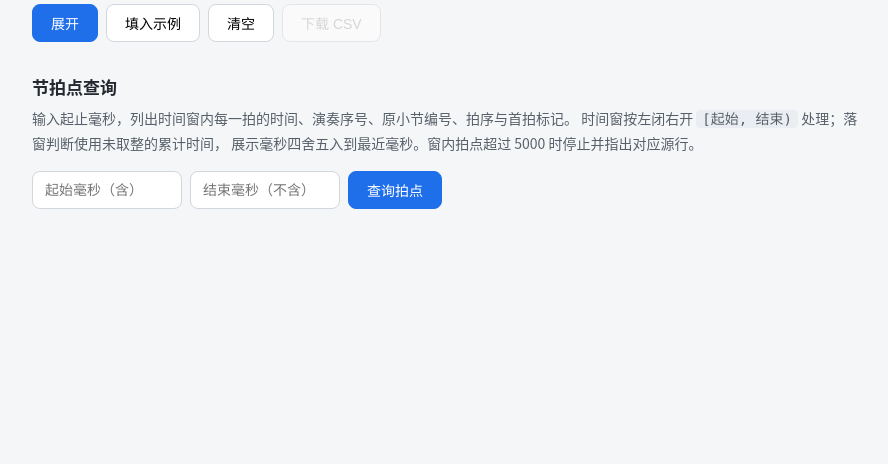
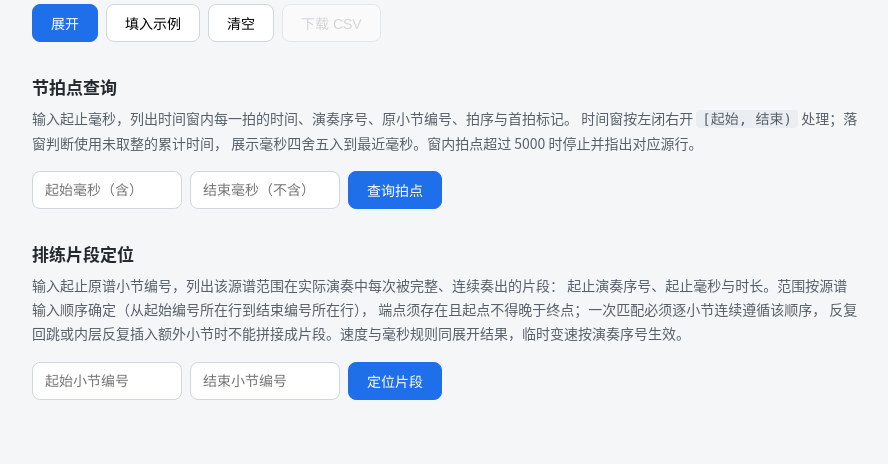
Before and after one commit to hopkinsjoann402/solo-gsb-bb5c15ad-01976026-27d0-5051-9802-8b71ed1a1359, a Flask app: page / in a window 1280 px wide. Shown: the part 680-1144 px from the top of the page, without its empty margins (194-1082 px from the left). Before the commit the page ends 889 px from the top, so only its background shows below. Run offline with Flask 3, Linux system fonts and the light colour scheme.

Commit message:
GSB 01976026-27d0-5051-9802-8b71ed1a1359 B: platform archive

```diff
--- a/app.py
+++ b/app.py
@@ -6,7 +6,8 @@ import os
 from flask import Flask, jsonify, render_template, request
 
 from repeats import (
-    MAX_BEATS, MAX_MEASURES, beats_in_window, expand, parse, parse_tempo_map,
+    MAX_BEATS, MAX_MEASURES, beats_in_window, expand, locate_segments, parse,
+    parse_tempo_map,
 )
 
 app = Flask(__name__)
@@ -48,6 +49,20 @@ def _parse_window(data):
     if end_ms <= start_ms:
         return None, None, "结束毫秒必须大于起始毫秒"
     return start_ms, end_ms, None
+
+
+def _parse_measure_num(data, key, label):
+    """校验原谱小节编号参数，返回 (编号, 错误描述)；通过时错误描述为 None。"""
+    value = data.get(key)
+    if isinstance(value, bool) or not isinstance(value, (int, float)):
+        return None, f"{label}小节编号必须是数字"
+    if isinstance(value, float):
+        if not math.isfinite(value) or not value.is_integer():
+            return None, f"{label}小节编号必须是整数"
+        value = int(value)
+    if value < 0:
+        return None, f"{label}小节编号不能为负数"
+    return value, None
 
 
 def _has_tempo(data):
@@ -158,6 +173,70 @@ def api_beats():
     return jsonify({"ok": True, "count": len(beats), "beats": beats})
 
 
+@app.post("/api/segments")
+def api_segments():
+    data = request.get_json(silent=True) or {}
+    text = data.get("input", "")
+    if not isinstance(text, str) or not text.strip():
+        return jsonify({
+            "ok": False,
+            "errors": [{"line": None, "message": "输入为空，请逐行输入小节编号"}],
+        })
+
+    root, errors = parse(text)
+    if errors:
+        return jsonify({"ok": False, "errors": errors})
+
+    start_num, err = _parse_measure_num(data, "start_num", "起始")
+    if err is not None:
+        return jsonify({"ok": False, "errors": [{"line": None, "message": err}]})
+    end_num, err = _parse_measure_num(data, "end_num", "结束")
+    if err is not None:
+        return jsonify({"ok": False, "errors": [{"line": None, "message": err}]})
+
+    # 提供了临时变速方案时，先展开一次取得总小节数以校验序号范围；
+    # 未提供方案时不做这次展开，行为与之前完全一致
+    tempo_map = None
+    if _has_tempo(data):
+        rows, overflow = expand(root)
+        if overflow is not None:
+            return jsonify({
+                "ok": False,
+                "overflow": True,
+                "errors": [_measure_overflow_error(overflow)],
+            })
+        tempo_map, tempo_errors = _parse_tempo(data, len(rows))
+        if tempo_errors:
+            return jsonify({"ok": False, "errors": tempo_errors})
+
+    result, error = locate_segments(root, start_num, end_num, tempo_map=tempo_map)
+    if error is not None:
+        if error["kind"] == "overflow":
+            return jsonify({
+                "ok": False,
+                "overflow": True,
+                "errors": [_measure_overflow_error(error["node"])],
+            })
+        if error["kind"] == "missing":
+            label = "起始" if error["which"] == "start" else "结束"
+            message = f"{label}小节编号 {error['num']} 在源谱中不存在"
+        else:  # 起点在源谱输入顺序中晚于终点
+            message = (
+                f"起始小节 {error['start_num']}（第 {error['start_line']} 行）"
+                f"在源谱中晚于结束小节 {error['end_num']}（第 {error['end_line']} 行）"
+            )
+        return jsonify({"ok": False, "errors": [{"line": None, "message": message}]})
+
+    return jsonify({
+        "ok": True,
+        "start_num": start_num,
+        "end_num": end_num,
+        "measures": result["measures"],
+        "count": len(result["segments"]),
+        "segments": result["segments"],
+    })
+
+
 if __name__ == "__main__":
     port = int(os.environ.get("PORT", "5000"))
     app.run(host="0.0.0.0", port=port)
--- a/repeats.py
+++ b/repeats.py
@@ -257,6 +257,28 @@ def _iter_playback(root, tempo_map=None):
         yield node, seq, bpm
 
 
+def source_measures(root):
+    """按源谱输入顺序返回小节节点列表（迭代实现，避免深嵌套递归溢出）。
+
+    不展开反复：分组只用于确定嵌套结构，返回顺序与输入行顺序一致。
+    """
+    nodes = []
+    stack = [[root["children"], 0]]  # 帧结构：[子节点列表, 下一个待处理下标]
+    while stack:
+        frame = stack[-1]
+        children, idx = frame
+        if idx >= len(children):
+            stack.pop()
+            continue
+        node = children[idx]
+        frame[1] += 1
+        if node["type"] == "measure":
+            nodes.append(node)
+        else:
+            stack.append([node["children"], 0])
+    return nodes
+
+
 def expand(root, limit=MAX_MEASURES, tempo_map=None):
     """按嵌套层级展开为实际演奏顺序。
 
@@ -331,3 +353,68 @@ def beats_in_window(root, start_ms, end_ms,
         # 整小节在窗口之前时按小节跨度跳过，不逐拍展开
         elapsed += duration
     return beats, None
+
+
+def locate_segments(root, start_num, end_num, tempo_map=None, limit=MAX_MEASURES):
+    """定位源谱范围在实际演奏中被完整、连续奏出的全部片段。
+
+    范围按源谱输入顺序确定：从编号 start_num 所在行到 end_num 所在行
+    （含端点）之间的所有小节构成目标序列。一次匹配要求展开后的演奏序列
+    逐小节连续、等序地经过该序列；反复回跳或内层反复插入额外小节会中断
+    连续性，不能跨处拼接成片段。速度轨迹与毫秒取整规则同 expand，
+    tempo_map 按演奏序号生效。
+
+    返回 (result, error)：
+    - result 为 {"measures": 目标序列小节数,
+                 "segments": [{"start_seq": 起始演奏序号, "end_seq": 结束演奏序号,
+                               "start_ms": 起始毫秒, "end_ms": 结束毫秒,
+                               "duration_ms": 时长毫秒}, ...]}；无匹配时 segments 为空
+    - error  为 None，或 {"kind": "missing", "which": "start" | "end", "num": 编号}
+                       | {"kind": "order", "start_num": 起点编号,
+                          "start_line": 起点行号, "end_num": 终点编号,
+                          "end_line": 终点行号}
+                       | {"kind": "overflow", "node": 导致超限的小节节点}
+    """
+    source = source_measures(root)
+    # 编号唯一（parse 已校验），编号 -> 源谱输入顺序中的位置
+    positions = {node["num"]: i for i, node in enumerate(source)}
+    if start_num not in positions:
+        return None, {"kind": "missing", "which": "start", "num": start_num}
+    if end_num not in positions:
+        return None, {"kind": "missing", "which": "end", "num": end_num}
+    first, last = positions[start_num], positions[end_num]
+    if first > last:
+        return None, {
+            "kind": "order",
+            "start_num": start_num, "start_line": source[first]["line"],
+            "end_num": end_num, "end_line": source[last]["line"],
+        }
+    pattern = [node["num"] for node in source[first:last + 1]]
+
+    # 展开并记录每个演奏小节的编号与起止毫秒（与 expand 相同的累计与取整规则）
+    nums = []
+    spans = []  # 每个演奏小节的 (start_ms, end_ms)
+    elapsed = 0.0  # 已累计的演奏时长（毫秒，保留精度）
+    for node, _seq, bpm in _iter_playback(root, tempo_map):
+        duration = node["beats"] * 60000 / bpm
+        nums.append(node["num"])
+        spans.append((_round_ms(elapsed), _round_ms(elapsed + duration)))
+        elapsed += duration
+        if len(nums) > limit:
+            return None, {"kind": "overflow", "node": node}
+
+    # 滑动窗口匹配目标序列；源谱编号唯一，不同匹配之间不可能重叠
+    size = len(pattern)
+    segments = []
+    for i in range(len(nums) - size + 1):
+        if nums[i:i + size] == pattern:
+            start_ms = spans[i][0]
+            end_ms = spans[i + size - 1][1]
+            segments.append({
+                "start_seq": i + 1,
+                "end_seq": i + size,
+                "start_ms": start_ms,
+                "end_ms": end_ms,
+                "duration_ms": end_ms - start_ms,
+            })
+    return {"measures": size, "segments": segments}, None
--- a/templates/index.html
+++ b/templates/index.html
@@ -46,7 +46,7 @@
     background: #ffebe9; border: 1px solid #ffb3ad; border-radius: 8px;
     color: #a40e26; font-size: 14px; line-height: 1.8;
   }
-  #summary, #beatSummary { font-size: 14px; color: #1a7f37; margin: 0 0 10px; font-weight: 600; }
+  #summary, #beatSummary, #segmentSummary { font-size: 14px; color: #1a7f37; margin: 0 0 10px; font-weight: 600; }
   table {
     width: 100%; border-collapse: collapse; background: #fff;
     border: 1px solid #d0d7de; border-radius: 8px; overflow: hidden;
@@ -111,6 +111,26 @@
     </thead>
     <tbody></tbody>
   </table>
+
+  <h2>排练片段定位</h2>
+  <p class="hint">
+    输入起止原谱小节编号，列出该源谱范围在实际演奏中每次被完整、连续奏出的片段：
+    起止演奏序号、起止毫秒与时长。范围按源谱输入顺序确定（从起始编号所在行到结束编号所在行），
+    端点须存在且起点不得晚于终点；一次匹配必须逐小节连续遵循该顺序，
+    反复回跳或内层反复插入额外小节时不能拼接成片段。速度与毫秒规则同展开结果，临时变速按演奏序号生效。
+  </p>
+  <div class="toolbar">
+    <input id="startNum" type="number" min="0" step="1" placeholder="起始小节编号">
+    <input id="endNum" type="number" min="0" step="1" placeholder="结束小节编号">
+    <button id="segmentsBtn" class="primary">定位片段</button>
+  </div>
+  <p id="segmentSummary"></p>
+  <table id="segmentResult" hidden>
+    <thead>
+      <tr><th>片段</th><th>起始演奏序号</th><th>结束演奏序号</th><th>起始时间(毫秒)</th><th>结束时间(毫秒)</th><th>时长(毫秒)</th></tr>
+    </thead>
+    <tbody></tbody>
+  </table>
 </div>
 
 <script>
@@ -133,11 +153,16 @@ $("beatsBtn").addEventListener("click", doBeatQuery);
 for (const id of ["startMs", "endMs"]) {
   $(id).addEventListener("keydown", (e) => { if (e.key === "Enter") doBeatQuery(); });
 }
+$("segmentsBtn").addEventListener("click", doSegmentQuery);
+for (const id of ["startNum", "endNum"]) {
+  $(id).addEventListener("keydown", (e) => { if (e.key === "Enter") doSegmentQuery(); });
+}
 
 function reset() {
   $("errors").innerHTML = "";
   resetExpand();
   resetBeats();
+  resetSegments();
 }
 
 function resetExpand() {
@@ -152,6 +177,12 @@ function resetBeats() {
   $("beatSummary").textContent = "";
   $("beatResult").hidden = true;
   $("beatResult").querySelector("tbody").innerHTML = "";
+}
+
+function resetSegments() {
+  $("segmentSummary").textContent = "";
+  $("segmentResult").hidden = true;
+  $("segmentResult").querySelector("tbody").innerHTML = "";
 }
 
 async function doExpand() {
@@ -251,6 +282,54 @@ async function doBeatQuery() {
   $("beatResult").hidden = false;
 }
 
+async function doSegmentQuery() {
+  $("errors").innerHTML = "";
+  resetSegments();
+  // 空值或非数字（NaN 经 JSON 序列化也为 null）交由服务端校验
+  const toNum = (id) => {
+    const v = $(id).value.trim();
+    return v === "" ? null : Number(v);
+  };
+  let data;
+  try {
+    const resp = await fetch("/api/segments", {
+      method: "POST",
+      headers: { "Content-Type": "application/json" },
+      body: JSON.stringify({
+        input: $("input").value,
+        start_num: toNum("startNum"),
+        end_num: toNum("endNum"),
+        tempo: $("tempo").value,
+      }),
+    });
+    data = await resp.json();
+  } catch (e) {
+    showErrors([{ line: null, message: "请求失败：" + e }]);
+    return;
+  }
+  if (!data.ok) {
+    showErrors(data.errors || []);
+    return;
+  }
+  $("segmentSummary").textContent = data.count
+    ? `源谱范围 ${data.start_num}~${data.end_num} 共 ${data.measures} 小节，完整连续奏出 ${data.count} 次`
+    : `源谱范围 ${data.start_num}~${data.end_num} 共 ${data.measures} 小节，在演奏中没有完整连续奏出的片段`;
+  if (!data.count) return;
+  const tbody = $("segmentResult").querySelector("tbody");
+  const frag = document.createDocumentFragment();
+  data.segments.forEach((s, i) => {
+    const tr = document.createElement("tr");
+    for (const v of [i + 1, s.start_seq, s.end_seq, s.start_ms, s.end_ms, s.duration_ms]) {
+      const td = document.createElement("td");
+      td.textContent = v;
+      tr.appendChild(td);
+    }
+    frag.appendChild(tr);
+  });
+  tbody.appendChild(frag);
+  $("segmentResult").hidden = false;
+}
+
 function downloadCsv() {
   const lines = ["演奏序号,原小节编号,源行号,起始时间(毫秒),结束时间(毫秒)"];
   for (const r of lastRows) lines.push(`${r.seq},${r.num},${r.line},${r.start_ms},${r.end_ms}`);
```
Also changed, not shown: README.md.
